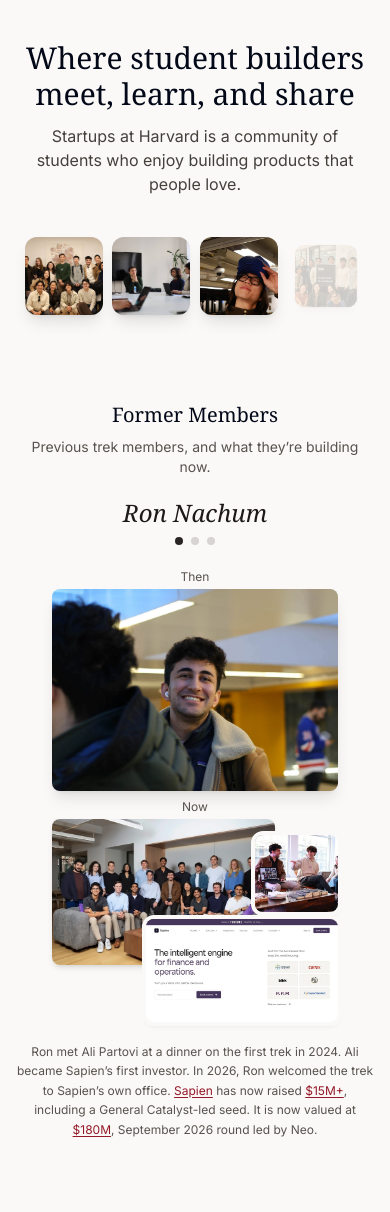
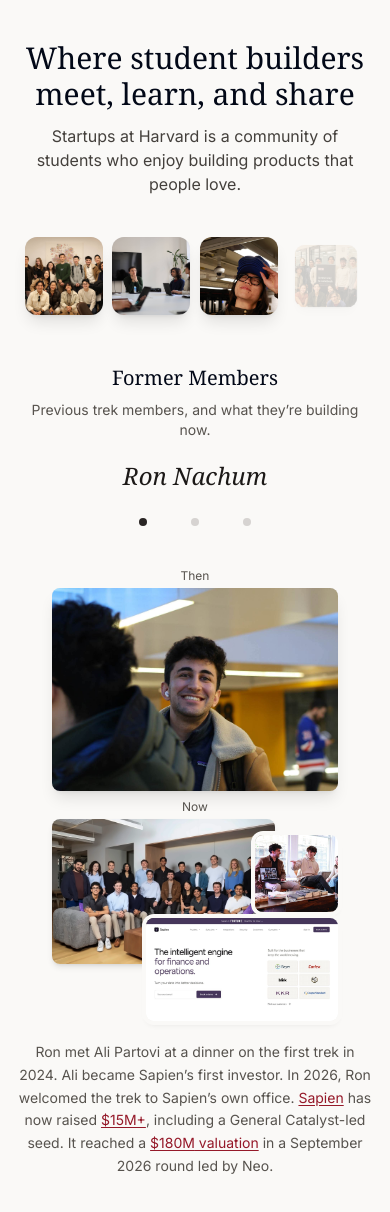
Before and after one commit to harvardstartups/harvardstartups, a Next.js app: page / in a window 390 px wide. Shown: the top 1212 px of the page. Built offline with nearby package versions, Linux system fonts and the light colour scheme.

Commit message:
Improve founder captions, mobile navigation, and photo enlargement

```diff
--- a/components/HeroBeforeAfter.tsx
+++ b/components/HeroBeforeAfter.tsx
@@ -43,6 +43,20 @@
   duringLabel = "Then",
 }: HeroBeforeAfterProps) {
   const [activeIndex, setActiveIndex] = useState(0);
+  const [expandedPhoto, setExpandedPhoto] = useState<{src: string; alt: string} | null>(null);
+  const dialogRef = useRef<HTMLDialogElement>(null);
+
+  useEffect(() => {
+    const dialog = dialogRef.current;
+    if (!expandedPhoto || !dialog) return;
+    const overflow = document.body.style.overflow;
+    document.body.style.overflow = "hidden";
+    dialog.showModal();
+    return () => {
+      dialog.close();
+      document.body.style.overflow = overflow;
+    };
+  }, [expandedPhoto]);
   const [scrollProgress, setScrollProgress] = useState(0);
   const [isDesktop, setIsDesktop] = useState(false);
   const sectionRef = useRef<HTMLElement>(null);
@@ -164,12 +178,12 @@
                   key={i}
                   type="button"
                   onClick={() => handleTransition(i)}
-                  className={`w-2 h-2 rounded-full transition-colors duration-300 ${
-                    i === activeIndex ? "bg-stone-800" : "bg-stone-300"
+                  className={`w-11 h-11 flex items-center justify-center rounded-full focus-visible:outline focus-visible:outline-2 focus-visible:outline-[#951929] ${
+                    i === activeIndex ? "text-stone-800" : "text-stone-300"
                   }`}
                   aria-label={`Go to ${stories[i].name}`}
                   aria-pressed={i === activeIndex}
-                />
+                ><span aria-hidden className="w-2 h-2 rounded-full bg-current" /></button>
               ))}
             </div>
           </div>
@@ -249,15 +263,15 @@
                   <div key={story.id} aria-hidden={i !== activeIndex}
                     className="absolute inset-0 transition-opacity duration-500 ease-out motion-reduce:transition-none"
                     style={{ opacity: i === activeIndex ? 1 : 0, pointerEvents: i === activeIndex ? "auto" : "none" }}>
-                    <div className="absolute left-0 top-0 w-[78%] h-[72%] overflow-hidden rounded-lg shadow-md">
+                    <button type="button" tabIndex={i === activeIndex ? 0 : -1} aria-label={`Enlarge ${story.teamAlt}`} onClick={() => setExpandedPhoto({src: story.teamImage, alt: story.teamAlt})} className="absolute left-0 top-0 w-[78%] h-[72%] overflow-hidden rounded-lg shadow-md">
                       <Image src={story.teamImage} alt={story.teamAlt} fill className="object-cover" sizes="(max-width: 768px) 65vw, 26vw" />
-                    </div>
-                    {story.id !== "grace" && <div className="absolute right-0 top-[8%] w-[29%] h-[38%] overflow-hidden rounded-lg shadow-md ring-4 ring-[#faf9f7]">
+                    </button>
+                    {story.id !== "grace" && <button type="button" tabIndex={i === activeIndex ? 0 : -1} aria-label={`Enlarge ${story.portraitAlt}`} onClick={() => setExpandedPhoto({src: story.portrait, alt: story.portraitAlt})} className="absolute right-0 top-[8%] w-[29%] h-[38%] overflow-hidden rounded-lg shadow-md ring-4 ring-[#faf9f7]">
                       <Image src={story.portrait} alt={story.portraitAlt} fill className="object-cover" style={{objectPosition: story.portraitPosition}} sizes="(max-width: 768px) 25vw, 10vw" />
-                    </div>}
-                    <div className="absolute right-0 bottom-0 w-[67%] h-[51%] overflow-hidden rounded-lg shadow-md ring-4 ring-[#faf9f7]">
+                    </button>}
+                    <button type="button" tabIndex={i === activeIndex ? 0 : -1} aria-label={`Enlarge ${`${story.company} website`}`} onClick={() => setExpandedPhoto({src: story.websiteImage, alt: `${story.company} website`})} className="absolute right-0 bottom-0 w-[67%] h-[51%] overflow-hidden rounded-lg shadow-md ring-4 ring-[#faf9f7]">
                       <Image src={story.websiteImage} alt={`${story.company} website`} fill className="object-cover object-top" sizes="(max-width: 768px) 55vw, 23vw" />
-                    </div>
+                    </button>
                   </div>
                 ))}
               </div>
@@ -265,13 +279,13 @@
           </div>
         </div>
 
-        <div className="mt-5 md:mt-8 max-w-2xl text-center text-xs md:text-sm leading-relaxed text-stone-600">
+        <div className="mt-5 md:mt-8 max-w-2xl text-center text-sm leading-relaxed text-stone-600">
           <p>
             {current.trek}{" "}
             <a href={current.website} target="_blank" rel="noopener noreferrer" className="underline underline-offset-2">{current.company}</a>
             {current.metrics.map((metric, i) => <span key={metric.label}>
-              {metric.label === "valuation" ? " It is now valued at " : i === 0 ? " has now raised " : " It has now raised "}<a href={metric.source} target="_blank" rel="noopener noreferrer" className="underline underline-offset-2">{metric.value}{metric.label === "seed funding" ? " seed funding" : ""}</a>
-              {", "}{metric.detail.replace(/^(Led|Including)/, word => word.toLowerCase())}.
+              {metric.label === "valuation" ? " It reached a " : i === 0 ? " has now raised " : " It has now raised "}<a href={metric.source} target="_blank" rel="noopener noreferrer" className="underline underline-offset-2">{metric.value}{metric.label === "seed funding" ? " seed funding" : metric.label === "valuation" ? " valuation" : ""}</a>
+              {metric.label === "valuation" ? " in a " : ", "}{metric.detail.replace(/^(Led|Including)/, word => word.toLowerCase())}.
             </span>)}
           </p>
         </div>
@@ -283,6 +297,18 @@
           </div>
         )}
       </div>
+      <dialog ref={dialogRef} aria-label={expandedPhoto?.alt || "Expanded photo"}
+        onCancel={() => setExpandedPhoto(null)} onClose={() => setExpandedPhoto(null)}
+        onClick={event => { if (event.target === event.currentTarget) setExpandedPhoto(null); }}
+        className="w-[94vw] max-w-5xl rounded-xl bg-[#faf9f7] p-4 backdrop:bg-black/70">
+        {expandedPhoto && <>
+          <div className="flex items-center justify-between gap-4 mb-3">
+            <p className="text-sm text-stone-700">{expandedPhoto.alt}</p>
+            <button autoFocus type="button" onClick={() => setExpandedPhoto(null)} className="min-h-11 px-4 rounded border border-stone-300">Close</button>
+          </div>
+          <div className="relative h-[70svh]"><Image src={expandedPhoto.src} alt={expandedPhoto.alt} fill sizes="90vw" className="object-contain" /></div>
+        </>}
+      </dialog>
     </section>
   );
 }
```
